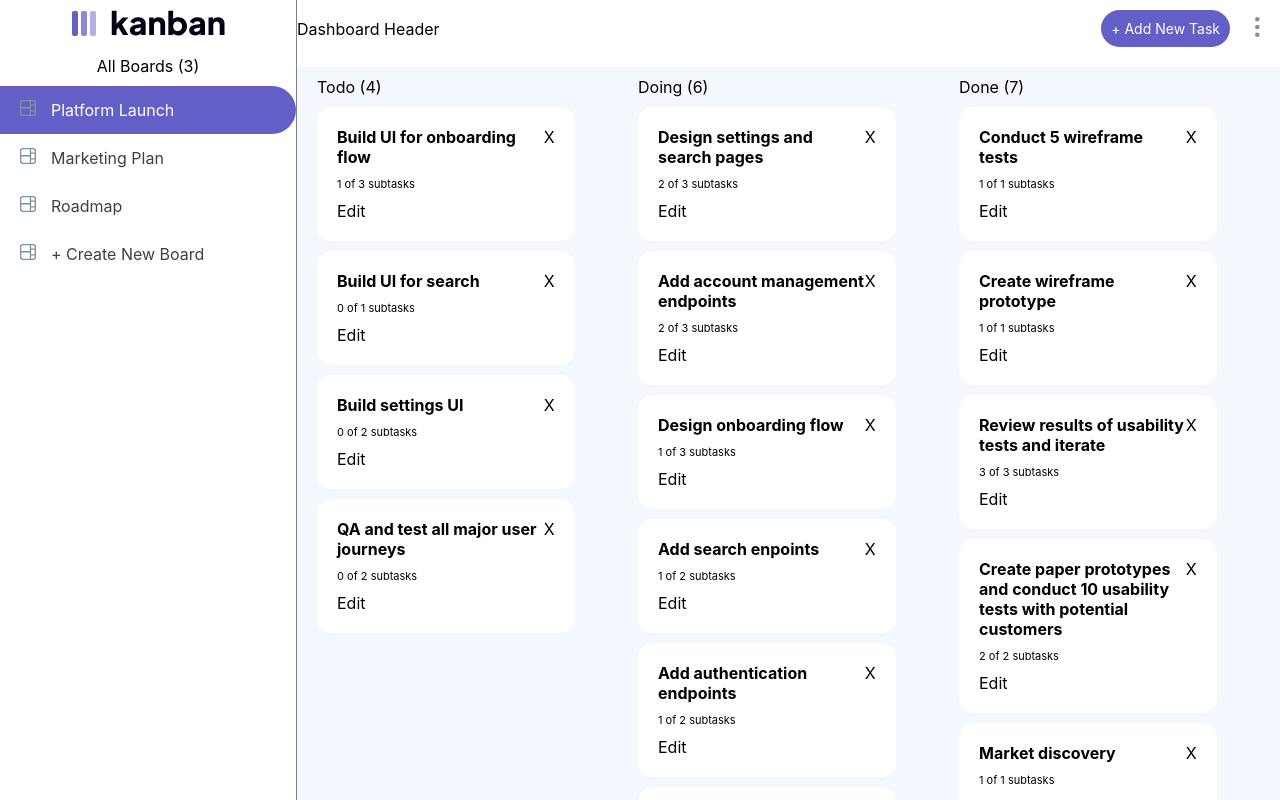
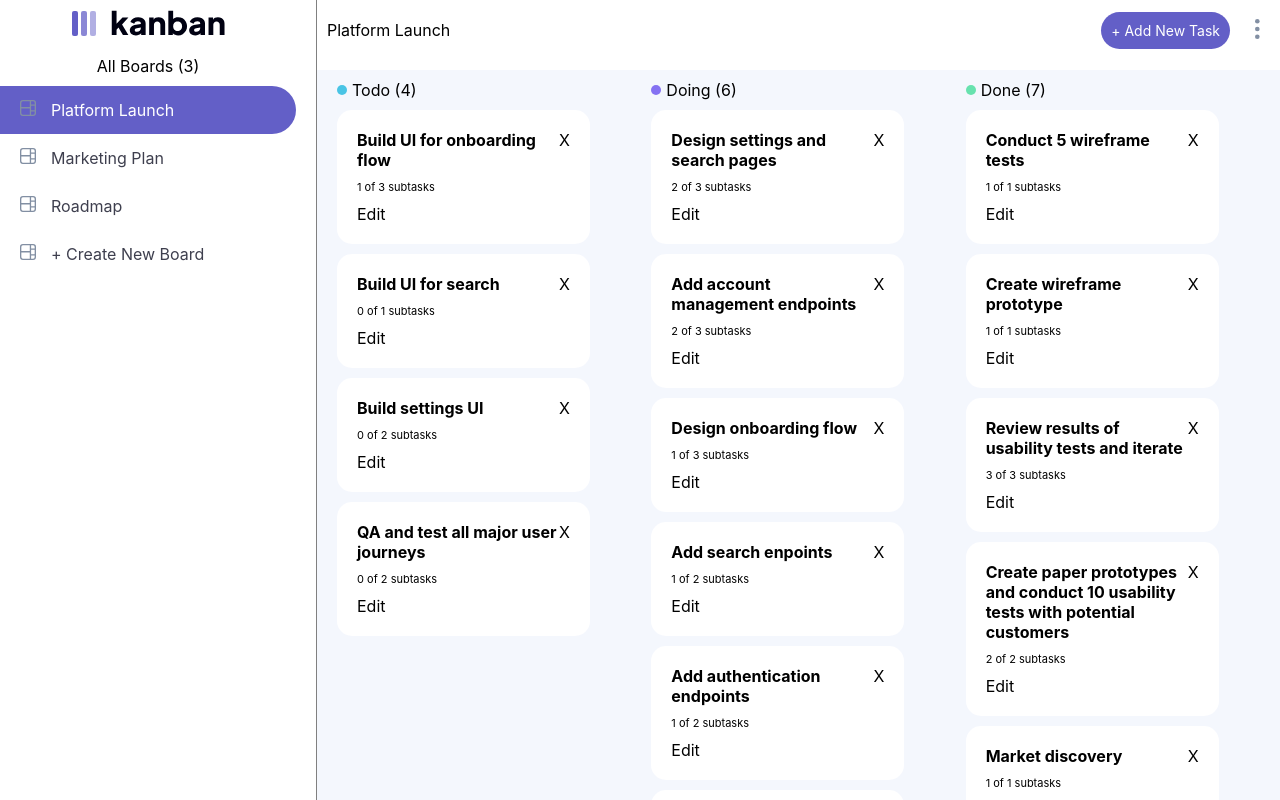
Before and after one commit to Priyanko9/Kanban-web-app, a React (Create React App) app in the folder kanban-app/: page / in a window 1280 px wide. Shown: the top 800 px of the page. Built offline with nearby package versions, Linux system fonts and the light colour scheme.

Commit message:
styling changes

```diff
--- a/kanban-app/src/AddNewBoard.js
+++ b/kanban-app/src/AddNewBoard.js
@@ -23,6 +23,10 @@ const StyledButton = styled.button`
   padding: 10px;
   margin-bottom: 10px;
   text-align: center;
+  margin-top: 10px;
+`;
+
+const StyledInputContainer = styled.div`
   margin-top: 10px;
 `;
 
@@ -61,12 +65,12 @@ const AddNewBoard = ({ addBoardModal, setAddBoardModal }) => {
         <h3>Add New Board</h3>
         <div>
           <label>Name</label>
-          <div style={{ marginTop: "10px" }}>
+          <StyledInputContainer>
             <StyledInput
               type="text"
               onChange={(e) => setBoardName(e.target.value)}
             />
-          </div>
+          </StyledInputContainer>
         </div>
         <div>
           <label>Columns</label>
--- a/kanban-app/src/BoardContent.js
+++ b/kanban-app/src/BoardContent.js
@@ -4,6 +4,16 @@ import { ThemeContext } from "./App";
 import { BoardContext } from "./BoardContext";
 import ViewTask from "./ViewTask";
 import EditTask from "./EditTask";
+
+const getBgColor = (name) => {
+  if (name === "Todo") {
+    return "#49c4e5";
+  } else if (name === "Doing") {
+    return "#8471F2";
+  } else if (name === "Done") {
+    return "#67E2AE";
+  }
+};
 
 const StyledTaskTitle = styled.div`
   padding: 20px;
@@ -22,6 +32,39 @@ const StyledTaskTile = styled.div`
   display: flex;
 `;
 
+const StyledColumnName = styled.div`
+  margin-bottom: 10px;
+  display: flex;
+  align-items: center;
+`;
+
+const StyledSignal = styled.div`
+  width: 10px;
+  height: 10px;
+  border-radius: 25px;
+  background-color: ${(props) => getBgColor(props.name)};
+  margin-right: 5px;
+`;
+
+const StyledColumnContainer = styled.div`
+  margin-left: 10px;
+  width: 33%;
+`;
+
+const StyledTaskContainer = styled.div`
+  display: flex;
+  flex-direction: column;
+`;
+
+const StyledSubTask = styled.div`
+  font-size: 11px;
+  margin-top: 10px;
+`;
+
+const StyledEdit = styled.div`
+  margin-top: 10px;
+`;
+
 const calculateCompletedSubtask = (subtasks) => {
   let count = 0;
   subtasks.forEach((subtask, ele) => {
@@ -32,7 +75,7 @@ const calculateCompletedSubtask = (subtasks) => {
   return count;
 };
 
-const BoardContent = ({ board }) => {
+const BoardContent = () => {
   const { theme } = useContext(ThemeContext);
   const contextValue = useContext(BoardContext);
   const { state, editTask, deleteTask } = contextValue;
@@ -86,22 +129,28 @@ const BoardContent = ({ board }) => {
       <StyledTaskTile theme={theme}>
         {selectedBoard?.columns?.map((column, i) => {
           return (
-            <div style={{ marginLeft: "10px", width: "33%" }}>
-              <div style={{ marginBottom: "10px" }}>
-                {column.name} ({column?.tasks.length})
-              </div>
+            <StyledColumnContainer key={i}>
+              <StyledColumnName>
+                <StyledSignal name={column.name} />
+                <div>
+                  {column.name} ({column?.tasks.length})
+                </div>
+              </StyledColumnName>
               {column?.tasks?.map((task, index) => {
                 const completedTask = calculateCompletedSubtask(task.subtasks);
                 return (
-                  <StyledTaskTitle onClick={() => onTaskClick(task)}>
-                    <div style={{ display: "flex", flexDirection: "column" }}>
+                  <StyledTaskTitle
+                    onClick={() => onTaskClick(task)}
+                    key={index}
+                  >
+                    <StyledTaskContainer>
                       <div>
                         <b>{task.title}</b>
                       </div>
-                      <div style={{ fontSize: "11px", marginTop: "10px" }}>
+                      <StyledSubTask>
                         {completedTask} of {task.subtasks.length} subtasks
-                      </div>
-                      <div
+                      </StyledSubTask>
+                      <StyledEdit
                         onClick={(e) => {
                           e.stopPropagation();
                           setSelectedTask(task);
@@ -112,11 +161,10 @@ const BoardContent = ({ board }) => {
                             selectedTaskObj: task,
                           });
                         }}
-                        style={{ marginTop: "10px" }}
                       >
                         Edit
-                      </div>
-                    </div>
+                      </StyledEdit>
+                    </StyledTaskContainer>
                     <div
                       onClick={(e) => {
                         e.stopPropagation();
@@ -133,7 +181,7 @@ const BoardContent = ({ board }) => {
                   </StyledTaskTitle>
                 );
               })}
-            </div>
+            </StyledColumnContainer>
           );
         })}
       </StyledTaskTile>
--- a/kanban-app/src/BoardsSidebar.js
+++ b/kanban-app/src/BoardsSidebar.js
@@ -33,6 +33,12 @@ const StyledKanbanLogo = styled.div`
   margin-top: 10px;
 `;
 
+const StyledAllBoards = styled.div`
+  margin-bottom: 10px;
+  display: flex;
+  justify-content: center;
+`;
+
 const BoardsSidebar = () => {
   const [selectedBoard, setSelectedBoard] = useState(0);
   const { theme } = useContext(ThemeContext);
@@ -52,15 +58,7 @@ const BoardsSidebar = () => {
         <KanbanSvg />
       </StyledKanbanLogo>
       <div style={{ marginTop: "20px" }}>
-        <div
-          style={{
-            marginBottom: "10px",
-            display: "flex",
-            justifyContent: "center",
-          }}
-        >
-          All Boards ({boards?.length})
-        </div>
+        <StyledAllBoards>All Boards ({boards?.length})</StyledAllBoards>
         {boards &&
           boards.map((board, index) => {
             return (
--- a/kanban-app/src/Checkbox/Checkbox.js
+++ b/kanban-app/src/Checkbox/Checkbox.js
@@ -26,7 +26,7 @@ const StyledText = styled.span`
     props.checked && props.strikeThrough ? "line-through" : "none"};
 `;
 
-const Checkbox = ({ textLabel, strikeThrough, checkedState }) => {
+const Checkbox = ({ textLabel, strikeThrough, checkedState, inputProps }) => {
   const [checked, setIsChecked] = useState(checkedState || false);
   return (
     <>
@@ -35,6 +35,7 @@ const Checkbox = ({ textLabel, strikeThrough, checkedState }) => {
           type="checkbox"
           onChange={() => setIsChecked(!checked)}
           checked={checked}
+          {...inputProps}
         />
         {checked ? (
           <StyledSvgContainer>
--- a/kanban-app/src/Dashboard.js
+++ b/kanban-app/src/Dashboard.js
@@ -2,8 +2,7 @@ import styled from "styled-components";
 import { useState, useContext } from "react";
 import { ThemeContext } from "./App";
 import { ReactComponent as EllipsisSvg } from "./assets/icon-vertical-ellipsis.svg";
-
-import useResponseData from "./useResponseData";
+import { BoardContext } from "./BoardContext";
 import BoardsSidebar from "./BoardsSidebar";
 import BoardContent from "./BoardContent";
 import AddNewTask from "./AddNewTask";
@@ -24,55 +23,75 @@ const StyledHeader = styled.div`
   padding-top: 10px;
 `;
 
+const StyledSidebar = styled.div`
+  border-right: 0.1px solid grey;
+  padding-right: 20px;
+`;
+
+const StyledMainContainer = styled.div`
+  width: 100%;
+`;
+
+const StyledBoardName = styled.div`
+  padding: 10px;
+`;
+
+const StyledNewTask = styled.div`
+  background-color: #635fc7;
+  color: white;
+  border-radius: 25px;
+  padding: 10px;
+  font-size: 14px;
+`;
+
+const StyledEllipsisContainer = styled.div`
+  position: relative;
+  margin-left: 45px;
+  right: 20px;
+  top: 7px;
+`;
+
+const StyledEllipsisModal = styled.div`
+  position: absolute;
+  zindex: 10;
+  right: 1px;
+  background-color: #635fc7;
+  color: white;
+  padding: 20px;
+`;
+
+const StyledBoardFunctions = styled.div`
+  display: flex;
+`;
+
 const Dashboard = () => {
   const [showAddModal, setShowAddModal] = useState(false);
   const [showEditModal, setShowEditModal] = useState(false);
   const [showDeleteBoardModal, setShowDeleteBoardModal] = useState(false);
   const [showEllipsisModal, setShowEllipsisModal] = useState(false);
+  const {
+    state: { selectedBoard },
+  } = useContext(BoardContext);
 
   return (
     <StyledContainer>
-      <div style={{ borderRight: "0.1px solid grey" }}>
+      <StyledSidebar>
         <BoardsSidebar />
-      </div>
-      <div style={{ width: "100%" }}>
+      </StyledSidebar>
+      <StyledMainContainer>
         <StyledHeader>
-          <div>Dashboard Header</div>
-          <div style={{ display: "flex" }}>
-            <div
-              onClick={() => setShowAddModal(true)}
-              style={{
-                backgroundColor: "#635FC7",
-                color: "white",
-                borderRadius: "25px",
-                padding: "10px",
-                fontSize: "14px",
-              }}
-            >
+          <StyledBoardName>{selectedBoard?.name}</StyledBoardName>
+          <StyledBoardFunctions>
+            <StyledNewTask onClick={() => setShowAddModal(true)}>
               + Add New Task
-            </div>
+            </StyledNewTask>
 
-            <div
+            <StyledEllipsisContainer
               onClick={() => setShowEllipsisModal(!showEllipsisModal)}
-              style={{
-                position: "relative",
-                marginLeft: "45px",
-                right: "20px",
-                top: "7px",
-              }}
             >
               <EllipsisSvg />
               {showEllipsisModal ? (
-                <div
-                  style={{
-                    position: "absolute",
-                    zIndex: "10",
-                    right: "1px",
-                    backgroundColor: "#635FC7",
-                    color: "white",
-                    padding: "20px",
-                  }}
-                >
+                <StyledEllipsisModal>
                   <div
                     onClick={() => setShowDeleteBoardModal(true)}
                     style={{ marginBottom: "10px" }}
@@ -80,13 +99,13 @@ const Dashboard = () => {
                     Delete
                   </div>
                   <div onClick={() => setShowEditModal(true)}>Edit</div>
-                </div>
+                </StyledEllipsisModal>
               ) : null}
-            </div>
-          </div>
+            </StyledEllipsisContainer>
+          </StyledBoardFunctions>
         </StyledHeader>
         <BoardContent />
-      </div>
+      </StyledMainContainer>
       <AddNewTask
         setShowAddModal={setShowAddModal}
         showAddModal={showAddModal}
--- a/kanban-app/src/EditBoard.js
+++ b/kanban-app/src/EditBoard.js
@@ -82,18 +82,7 @@ const EditBoard = ({ editBoardModal, setEditBoardModal }) => {
             return (
               <div key={i}>
                 <span>
-                  {col.name ? (
-                    <StyledInput
-                      type="text"
-                      defaultValue={col.name}
-                      onChange={(e) => addColumnName(e.target.value)}
-                    />
-                  ) : (
-                    <StyledInput
-                      type="text"
-                      onChange={(e) => addColumnName(e.target.value)}
-                    />
-                  )}
+                  <StyledInput type="text" value={col.name} readOnly />
                 </span>
                 <span onClick={() => removeColumn(i)}>X</span>
               </div>
```
Also changed, not shown: kanban-app/src/AddNewTask.js (+24 -20 lines).
